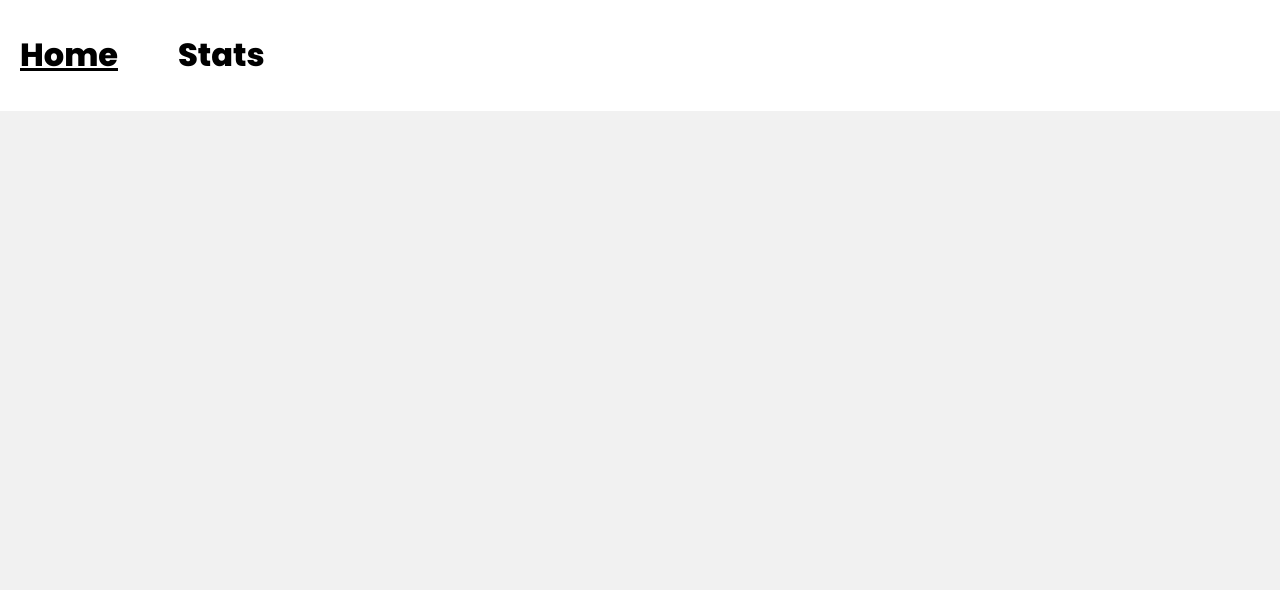
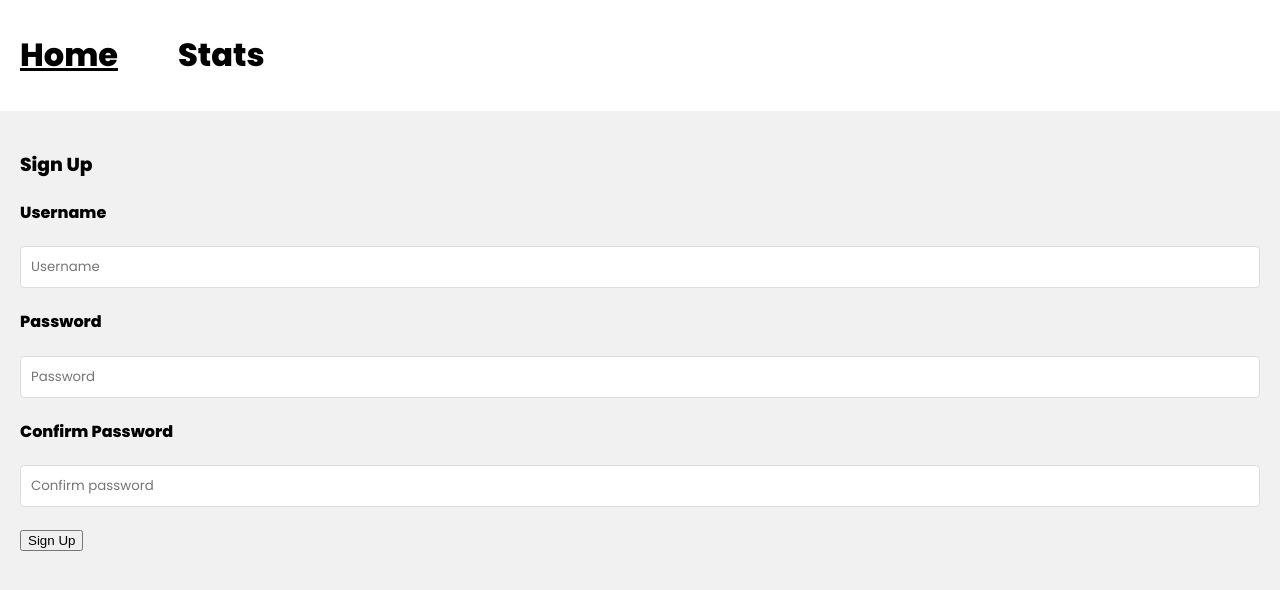
Before and after one commit to mwon369/Expense-Tracker-Web-App, a React (Vite) app in the folder frontend/: page /signup in a window 1280 px wide. Before the commit this address had no page. Shown: the top 590 px of the page. Built offline with nearby package versions, Linux system fonts and the light colour scheme.

Commit message:
Added auth context & login/signup forms

```diff
--- a/frontend/src/App.tsx
+++ b/frontend/src/App.tsx
@@ -3,6 +3,8 @@ import Home from "./pages/Home";
 import Navbar from "./components/Navbar";
 import "./styles.css";
 import Stats from "./pages/Stats";
+import Login from "./pages/Login";
+import SignUp from "./pages/SignUp";
 
 function App() {
   return (
@@ -13,6 +15,8 @@ function App() {
           <Routes>
             <Route path="/" element={<Home />} />
             <Route path="/stats" element={<Stats />} />
+            <Route path="/login" element={<Login />} />
+            <Route path="/signup" element={<SignUp />} />
           </Routes>
         </div>
       </BrowserRouter>
--- a/frontend/src/components/TransactionDetails.tsx
+++ b/frontend/src/components/TransactionDetails.tsx
@@ -3,7 +3,7 @@ import { Transaction } from "../utils/Types";
 import { TransactionCategory } from "../../../backend/models/transactionCategory";
 import axios from "axios";
 import { useTransactionContext } from "../hooks/useTransactionContext";
-import { STATE_ACTIONS } from "../context/TransactionContext";
+import { TRANSACTION_STATE_ACTIONS } from "../context/TransactionContext";
 import DeletePrompt from "./DeletePrompt";
 
 const TransactionDetails = (props: Transaction) => {
@@ -23,10 +23,13 @@ const TransactionDetails = (props: Transaction) => {
 
   const handleDelete = async () => {
     const id = props._id;
-    axios
+    await axios
       .delete(`${import.meta.env.VITE_BASE_URL}/api/transactions/${id}`)
       .then((resp) => {
-        dispatch({ type: STATE_ACTIONS.DELETE_BY_ID, payload: resp.data });
+        dispatch({
+          type: TRANSACTION_STATE_ACTIONS.DELETE_BY_ID,
+          payload: resp.data,
+        });
       })
       .catch((error) => {
         console.log(error.response.data.error);
--- a/frontend/src/components/TransactionForm.tsx
+++ b/frontend/src/components/TransactionForm.tsx
@@ -2,7 +2,7 @@ import { FormEvent, useState } from "react";
 import { TransactionCategory } from "../../../backend/models/transactionCategory";
 import axios from "axios";
 import { useTransactionContext } from "../hooks/useTransactionContext";
-import { STATE_ACTIONS } from "../context/TransactionContext";
+import { TRANSACTION_STATE_ACTIONS } from "../context/TransactionContext";
 import { roundToTwoDp } from "../utils/HelperFunctions";
 
 const TransactionForm = () => {
@@ -29,14 +29,17 @@ const TransactionForm = () => {
       description: description,
     };
 
-    axios
+    await axios
       .post(`${import.meta.env.VITE_BASE_URL}/api/transactions/`, transaction)
       .then((resp) => {
         if (resp.status === 200) {
           setValue(0);
           setDescription("");
           setError("");
-          dispatch({ type: STATE_ACTIONS.CREATE_NEW, payload: resp.data });
+          dispatch({
+            type: TRANSACTION_STATE_ACTIONS.CREATE_NEW,
+            payload: resp.data,
+          });
         }
       })
       .catch((error) => {
@@ -52,16 +55,16 @@ const TransactionForm = () => {
       <label>Transaction Value: </label>
       <input
         type="number"
+        className={!value ? "unfilled" : "filled"}
         onChange={(e) => setValue(e.target.valueAsNumber)}
         value={value === 0 ? "" : value.toString()}
-        className={!value ? "unfilled" : "filled"}
       />
 
       <label>Transaction Date: </label>
       <input
         type="date"
+        className={!date ? "unfilled" : "filled"}
         onChange={(e) => setDate(e.target.valueAsDate)}
-        className={!date ? "unfilled" : "filled"}
       />
 
       <label>Transaction Category: </label>
@@ -79,9 +82,9 @@ const TransactionForm = () => {
       <label>Transaction Description: </label>
       <input
         type="text"
+        className={!description ? "unfilled" : "filled"}
         onChange={(e) => setDescription(e.target.value)}
         value={description}
-        className={!description ? "unfilled" : "filled"}
       />
 
       <button>Add Transaction</button>
--- /dev/null
+++ b/frontend/src/context/AuthContext.tsx
@@ -0,0 +1,60 @@
+import {
+  Dispatch,
+  FunctionComponent,
+  PropsWithChildren,
+  createContext,
+  useReducer,
+} from "react";
+
+interface IAuthState {
+  user: any;
+}
+
+interface IAuthAction {
+  type: string;
+  payload: any;
+}
+
+interface IAuthContext {
+  state: IAuthState;
+  dispatch: Dispatch<IAuthAction>;
+}
+
+export const AUTH_STATE_ACTIONS = {
+  LOGIN: "LOGIN",
+  LOGOUT: "LOGOUT",
+};
+
+export const AuthContext = createContext<IAuthContext>({
+  state: {
+    user: null,
+  },
+  dispatch: () => null,
+});
+
+export const authReducer = (state: IAuthState, action: IAuthAction) => {
+  console.log(state);
+  switch (action.type) {
+    case AUTH_STATE_ACTIONS.LOGIN:
+      return {
+        user: action.payload,
+      };
+    case AUTH_STATE_ACTIONS.LOGOUT:
+      return {
+        user: null,
+      };
+    default:
+      return state;
+  }
+};
+
+export const AuthContextProvider: FunctionComponent<PropsWithChildren<{}>> = (
+  props
+) => {
+  const initialState: IAuthState = {
+    user: null,
+  };
+  const [state, dispatch] = useReducer(authReducer, initialState);
+
+  return <AuthContext.Provider value={{ state, dispatch }} {...props} />;
+};
--- a/frontend/src/context/TransactionContext.tsx
+++ b/frontend/src/context/TransactionContext.tsx
@@ -25,7 +25,7 @@ interface ITransactionContext {
   dispatch: Dispatch<ITransactionAction>;
 }
 
-export const STATE_ACTIONS = {
+export const TRANSACTION_STATE_ACTIONS = {
   GET_ALL: "GET_ALL",
   GET_BY_ID: "GET_BY_ID",
   CREATE_NEW: "CREATE_NEW",
@@ -63,7 +63,7 @@ export const transactionReducer = (
   let netTotal = 0;
   let updatedTransactions: Transaction[] = [];
   switch (action.type) {
-    case STATE_ACTIONS.GET_ALL:
+    case TRANSACTION_STATE_ACTIONS.GET_ALL:
       totalIncome = sumIncomeOrExpenses(
         action.payload,
         TransactionCategory.INCOME
@@ -80,12 +80,12 @@ export const transactionReducer = (
         totalExpenses: totalExpenses,
         netTotal: netTotal,
       };
-    case STATE_ACTIONS.GET_BY_ID:
+    case TRANSACTION_STATE_ACTIONS.GET_BY_ID:
       return {
         ...state,
         transactions: action.payload,
       };
-    case STATE_ACTIONS.CREATE_NEW:
+    case TRANSACTION_STATE_ACTIONS.CREATE_NEW:
       updatedTransactions = [action.payload, ...state.transactions];
       totalIncome = sumIncomeOrExpenses(
         updatedTransactions,
@@ -103,7 +103,7 @@ export const transactionReducer = (
         totalExpenses: totalExpenses,
         netTotal: netTotal,
       };
-    case STATE_ACTIONS.UPDATE_BY_ID:
+    case TRANSACTION_STATE_ACTIONS.UPDATE_BY_ID:
       updatedTransactions = [action.payload, ...state.transactions];
       totalIncome = sumIncomeOrExpenses(
         updatedTransactions,
@@ -121,7 +121,7 @@ export const transactionReducer = (
         totalExpenses: totalExpenses,
         netTotal: netTotal,
       };
-    case STATE_ACTIONS.DELETE_BY_ID:
+    case TRANSACTION_STATE_ACTIONS.DELETE_BY_ID:
       updatedTransactions = state.transactions.filter(
         (t) => t._id.toString() !== action.payload._id
       );
--- a/frontend/src/main.tsx
+++ b/frontend/src/main.tsx
@@ -2,11 +2,14 @@ import React from "react";
 import ReactDOM from "react-dom/client";
 import App from "./App";
 import { TransactionContextProvider } from "./context/TransactionContext";
+import { AuthContextProvider } from "./context/AuthContext";
 
 ReactDOM.createRoot(document.getElementById("root") as HTMLElement).render(
   <React.StrictMode>
-    <TransactionContextProvider>
-      <App />
-    </TransactionContextProvider>
+    <AuthContextProvider>
+      <TransactionContextProvider>
+        <App />
+      </TransactionContextProvider>
+    </AuthContextProvider>
   </React.StrictMode>
 );
--- a/frontend/src/pages/Home.tsx
+++ b/frontend/src/pages/Home.tsx
@@ -4,16 +4,19 @@ import { TransactionCategory } from "../../../backend/models/transactionCategory
 import TransactionDetails from "../components/TransactionDetails";
 import TransactionForm from "../components/TransactionForm";
 import { useTransactionContext } from "../hooks/useTransactionContext";
-import { STATE_ACTIONS } from "../context/TransactionContext";
+import { TRANSACTION_STATE_ACTIONS } from "../context/TransactionContext";
 
 const Home = () => {
   const { state, dispatch } = useTransactionContext();
 
   const fetchTransactionData = async (uri: string) => {
-    axios
+    await axios
       .get(uri)
       .then((resp) => {
-        dispatch({ type: STATE_ACTIONS.GET_ALL, payload: resp.data });
+        dispatch({
+          type: TRANSACTION_STATE_ACTIONS.GET_ALL,
+          payload: resp.data,
+        });
       })
       .catch((error) => {
         console.log(error);
--- /dev/null
+++ b/frontend/src/pages/Login.tsx
@@ -0,0 +1,39 @@
+import React, { FormEvent, useState } from "react";
+
+const Login = () => {
+  const [username, setUsername] = useState<string>("");
+  const [password, setPassword] = useState<string>("");
+
+  const handleLogin = (e: FormEvent<HTMLFormElement>) => {
+    e.preventDefault();
+    console.log("Log in");
+  };
+
+  return (
+    <form onSubmit={handleLogin} className="signup">
+      <h3>Login</h3>
+      <h4>Username</h4>
+      <input
+        type="text"
+        className="username"
+        placeholder="Username"
+        onChange={(e) => setUsername(e.target.value)}
+        value={username}
+      />
+      <h4>Password</h4>
+      <input
+        type="password"
+        className="password"
+        placeholder="Password"
+        onChange={(e) => setPassword(e.target.value)}
+        value={password}
+      />
+      <button>Login</button>
+      <p>
+        Don't have an account? <a href="/signup/">Sign up</a>
+      </p>
+    </form>
+  );
+};
+
+export default Login;
--- /dev/null
+++ b/frontend/src/pages/SignUp.tsx
@@ -0,0 +1,45 @@
+import React, { FormEvent, useState } from "react";
+
+const Signup = () => {
+  const [username, setUsername] = useState<string>("");
+  const [password, setPassword] = useState<string>("");
+  const [confirmedPassword, setConfirmedPassword] = useState<string>("");
+
+  const handleSignUp = (e: FormEvent<HTMLFormElement>) => {
+    e.preventDefault();
+    console.log("Sign up");
+  };
+
+  return (
+    <form onSubmit={handleSignUp} className="signup">
+      <h3>Sign Up</h3>
+      <h4>Username</h4>
+      <input
+        type="text"
+        className="username"
+        placeholder="Username"
+        onChange={(e) => setUsername(e.target.value)}
+        value={username}
+      />
+      <h4>Password</h4>
+      <input
+        type="password"
+        className="password"
+        placeholder="Password"
+        onChange={(e) => setPassword(e.target.value)}
+        value={password}
+      />
+      <h4>Confirm Password</h4>
+      <input
+        type="password"
+        className="confirm-password"
+        placeholder="Confirm password"
+        onChange={(e) => setConfirmedPassword(e.target.value)}
+        value={confirmedPassword}
+      />
+      <button>Sign Up</button>
+    </form>
+  );
+};
+
+export default Signup;
```
Also changed, not shown: frontend/src/hooks/useAuthContext.tsx (added, +11 -0 lines), 2 other files (tests, documents, lock files or other folders).
